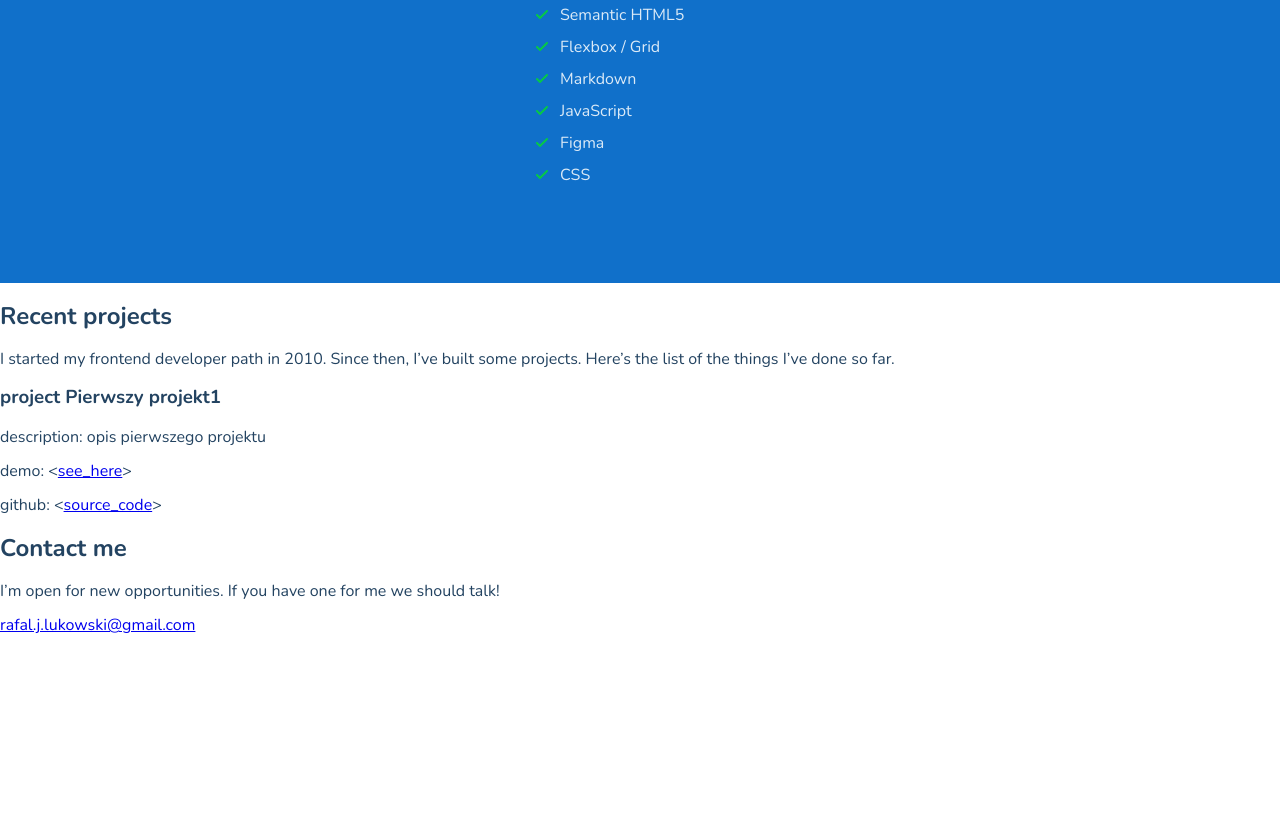
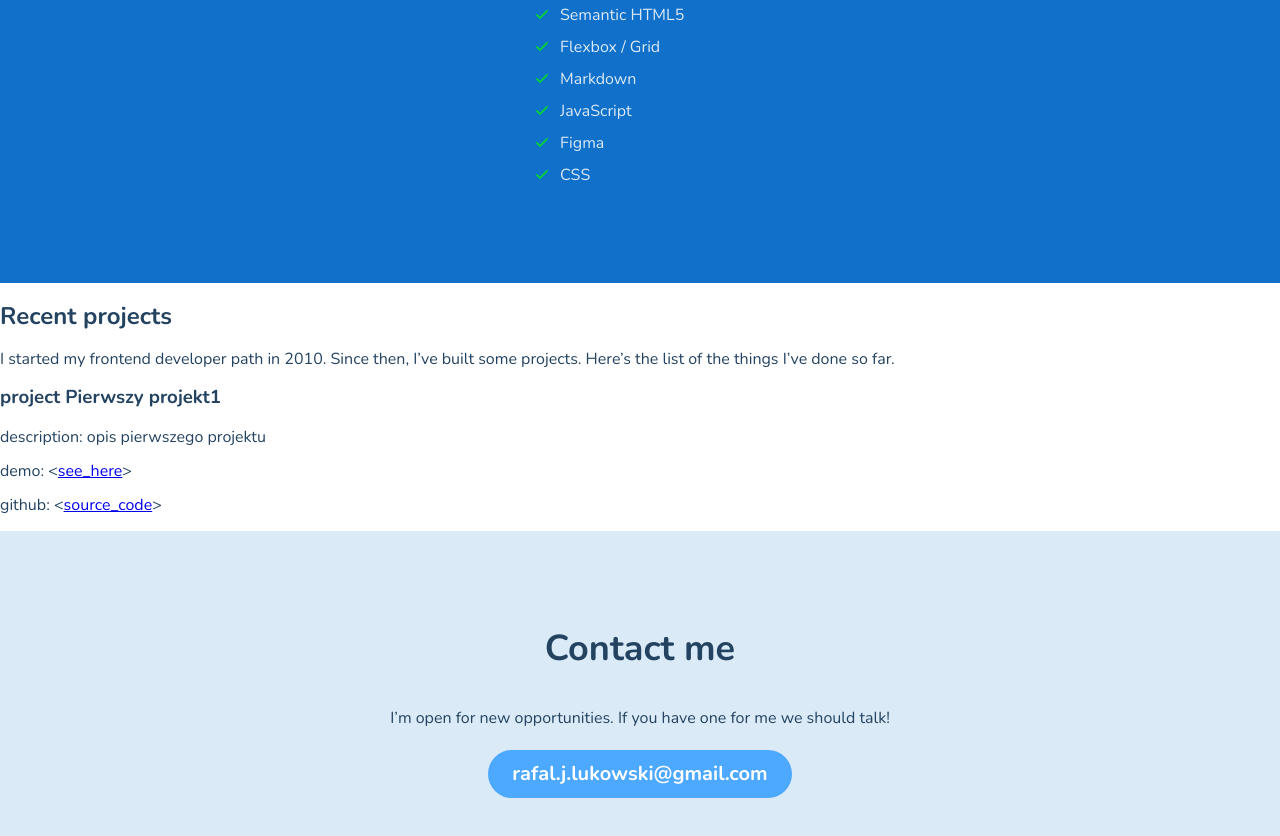
Before and after one commit to rav1603/strona, a website built with webpack: page src/pages/index.html in a window 1280 px wide. Shown: the part 1740-2576 px from the top of the page. Before the commit the page ends 2376 px from the top, so only its background shows below. Built offline with nearby package versions, Linux system fonts and the light colour scheme.

Commit message:
Added CSS for contact section

```diff
--- a/src/scss/main.scss
+++ b/src/scss/main.scss
@@ -5,6 +5,7 @@
 @import "_variables";
 @import "modules/hero.scss";
 @import "modules/skills.scss";
+@import "modules/contact.scss";
 
 html {
   box-sizing: border-box;
--- /dev/null
+++ b/src/scss/modules/contact.scss
@@ -0,0 +1,29 @@
+.contact {
+    background: $lighterBlue;
+    padding: 64px 16px 88px;
+    text-align: center;
+    &__description {
+        font-style: normal;
+        font-weight: 300;
+        font-size: 16px;
+        line-height: 32px;
+        text-align: center;
+    }
+    &__mail {
+        border-radius: 64px;
+        color: #fff;
+        background: $lightBlue;
+        display: inline-block;
+        padding: 4px 24px;
+        font-weight: bold;
+        font-size: 20px;
+        line-height: 40px;
+        text-decoration: none;
+    }
+    &__header {
+    font-size: 36px;
+    line-height: 48px;
+    color: $textDark;
+    text-align: center;
+    }
+}
--- a/src/scss/modules/hero.scss
+++ b/src/scss/modules/hero.scss
@@ -10,6 +10,9 @@
         font-size: 20px;
         line-height: 40px;
         text-decoration: none;
+    }
+    &__description {
+        text-align: center;
     }
     &__header {
         font-size: 32px;
```
